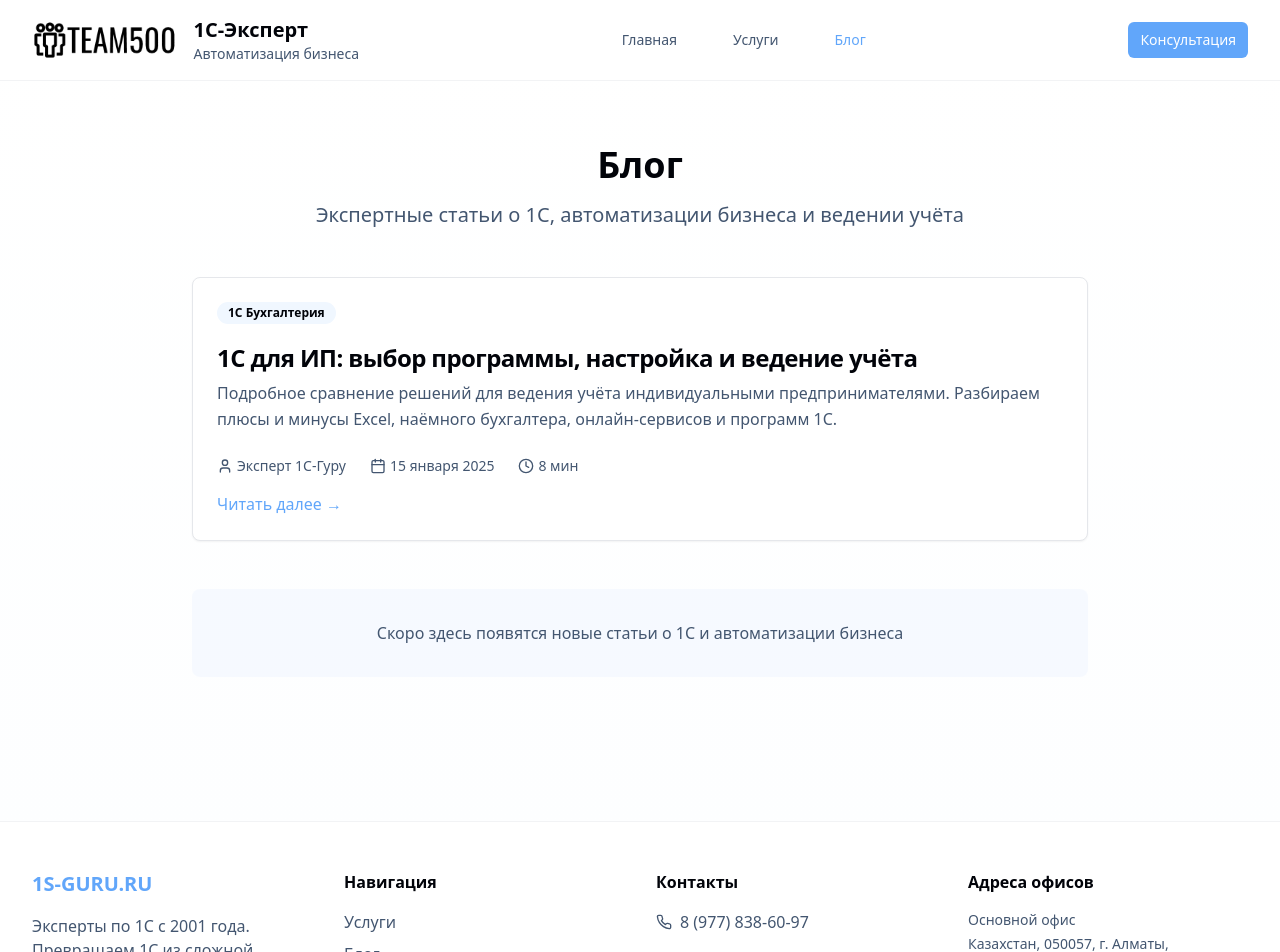
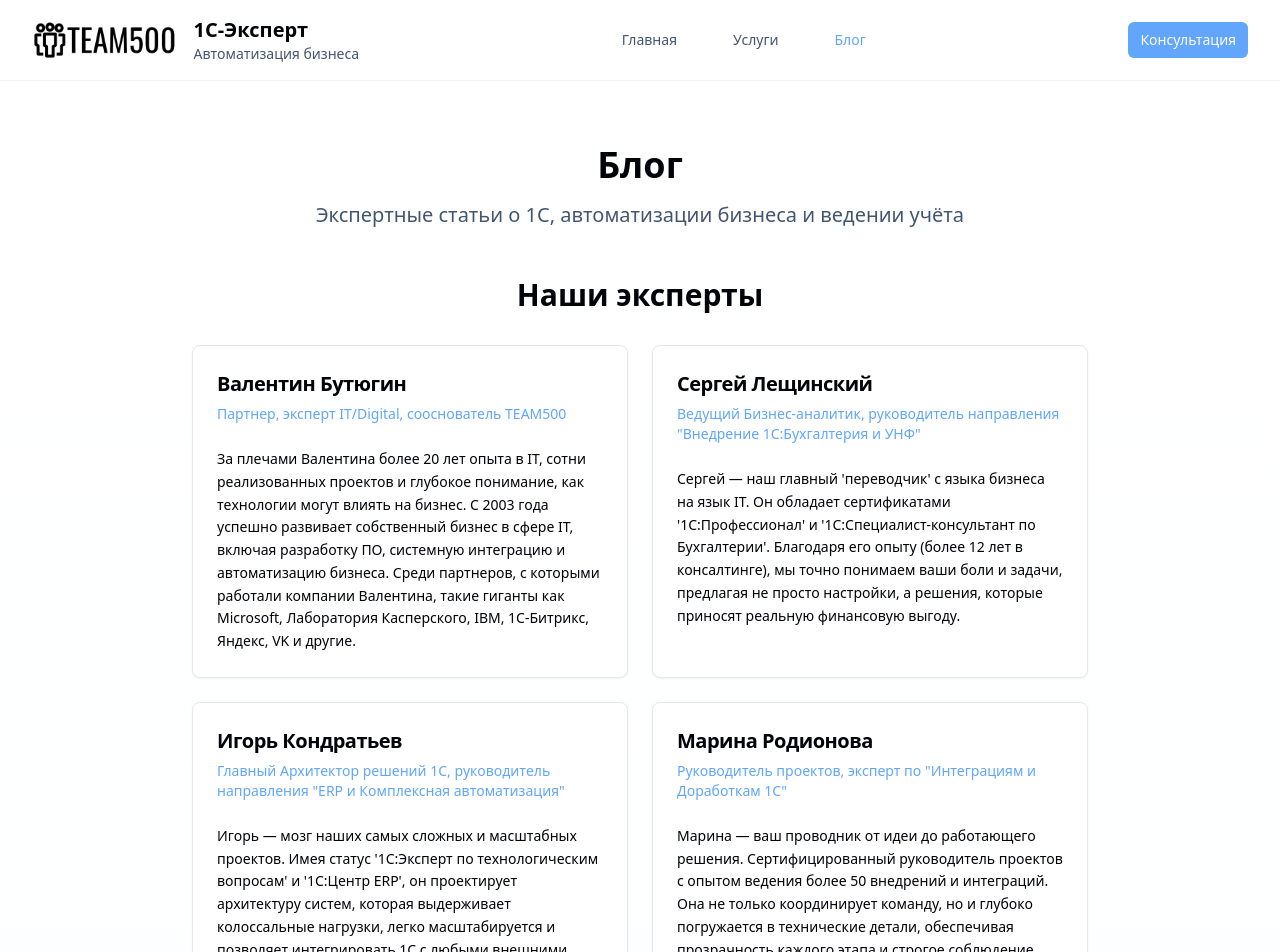
Before and after one commit to team500-top/s-guru-solution, a React (Vite) app: page /blog in a window 1280 px wide. Shown: the top 952 px of the page. Built offline with nearby package versions, Linux system fonts and the light colour scheme.

Commit message:
Add author information to blog
Add author details to the blog page, including name, role, and expertise for each listed author.

```diff
--- a/src/pages/Blog.tsx
+++ b/src/pages/Blog.tsx
@@ -26,6 +26,68 @@ const Blog = () => {
           <p className="text-xl text-muted-foreground">
             Экспертные статьи о 1С, автоматизации бизнеса и ведении учёта
           </p>
+        </div>
+
+        {/* Authors Section */}
+        <div className="mb-16">
+          <h2 className="text-3xl font-bold text-center mb-8">Наши эксперты</h2>
+          <div className="grid md:grid-cols-2 gap-6">
+            <Card>
+              <CardHeader>
+                <CardTitle className="text-xl">Валентин Бутюгин</CardTitle>
+                <CardDescription className="font-medium text-primary">
+                  Партнер, эксперт IT/Digital, сооснователь TEAM500
+                </CardDescription>
+              </CardHeader>
+              <CardContent>
+                <p className="text-sm leading-relaxed">
+                  За плечами Валентина более 20 лет опыта в IT, сотни реализованных проектов и глубокое понимание, как технологии могут влиять на бизнес. С 2003 года успешно развивает собственный бизнес в сфере IT, включая разработку ПО, системную интеграцию и автоматизацию бизнеса. Среди партнеров, с которыми работали компании Валентина, такие гиганты как Microsoft, Лаборатория Касперского, IBM, 1С-Битрикс, Яндекс, VK и другие.
+                </p>
+              </CardContent>
+            </Card>
+
+            <Card>
+              <CardHeader>
+                <CardTitle className="text-xl">Сергей Лещинский</CardTitle>
+                <CardDescription className="font-medium text-primary">
+                  Ведущий Бизнес-аналитик, руководитель направления "Внедрение 1С:Бухгалтерия и УНФ"
+                </CardDescription>
+              </CardHeader>
+              <CardContent>
+                <p className="text-sm leading-relaxed">
+                  Сергей — наш главный 'переводчик' с языка бизнеса на язык IT. Он обладает сертификатами '1С:Профессионал' и '1С:Специалист-консультант по Бухгалтерии'. Благодаря его опыту (более 12 лет в консалтинге), мы точно понимаем ваши боли и задачи, предлагая не просто настройки, а решения, которые приносят реальную финансовую выгоду.
+                </p>
+              </CardContent>
+            </Card>
+
+            <Card>
+              <CardHeader>
+                <CardTitle className="text-xl">Игорь Кондратьев</CardTitle>
+                <CardDescription className="font-medium text-primary">
+                  Главный Архитектор решений 1С, руководитель направления "ERP и Комплексная автоматизация"
+                </CardDescription>
+              </CardHeader>
+              <CardContent>
+                <p className="text-sm leading-relaxed">
+                  Игорь — мозг наших самых сложных и масштабных проектов. Имея статус '1С:Эксперт по технологическим вопросам' и '1С:Центр ERP', он проектирует архитектуру систем, которая выдерживает колоссальные нагрузки, легко масштабируется и позволяет интегрировать 1С с любыми внешними сервисами.
+                </p>
+              </CardContent>
+            </Card>
+
+            <Card>
+              <CardHeader>
+                <CardTitle className="text-xl">Марина Родионова</CardTitle>
+                <CardDescription className="font-medium text-primary">
+                  Руководитель проектов, эксперт по "Интеграциям и Доработкам 1С"
+                </CardDescription>
+              </CardHeader>
+              <CardContent>
+                <p className="text-sm leading-relaxed">
+                  Марина — ваш проводник от идеи до работающего решения. Сертифицированный руководитель проектов с опытом ведения более 50 внедрений и интеграций. Она не только координирует команду, но и глубоко погружается в технические детали, обеспечивая прозрачность каждого этапа и строгое соблюдение сроков и бюджета.
+                </p>
+              </CardContent>
+            </Card>
+          </div>
         </div>
 
         {/* Blog Posts Grid */}
```
